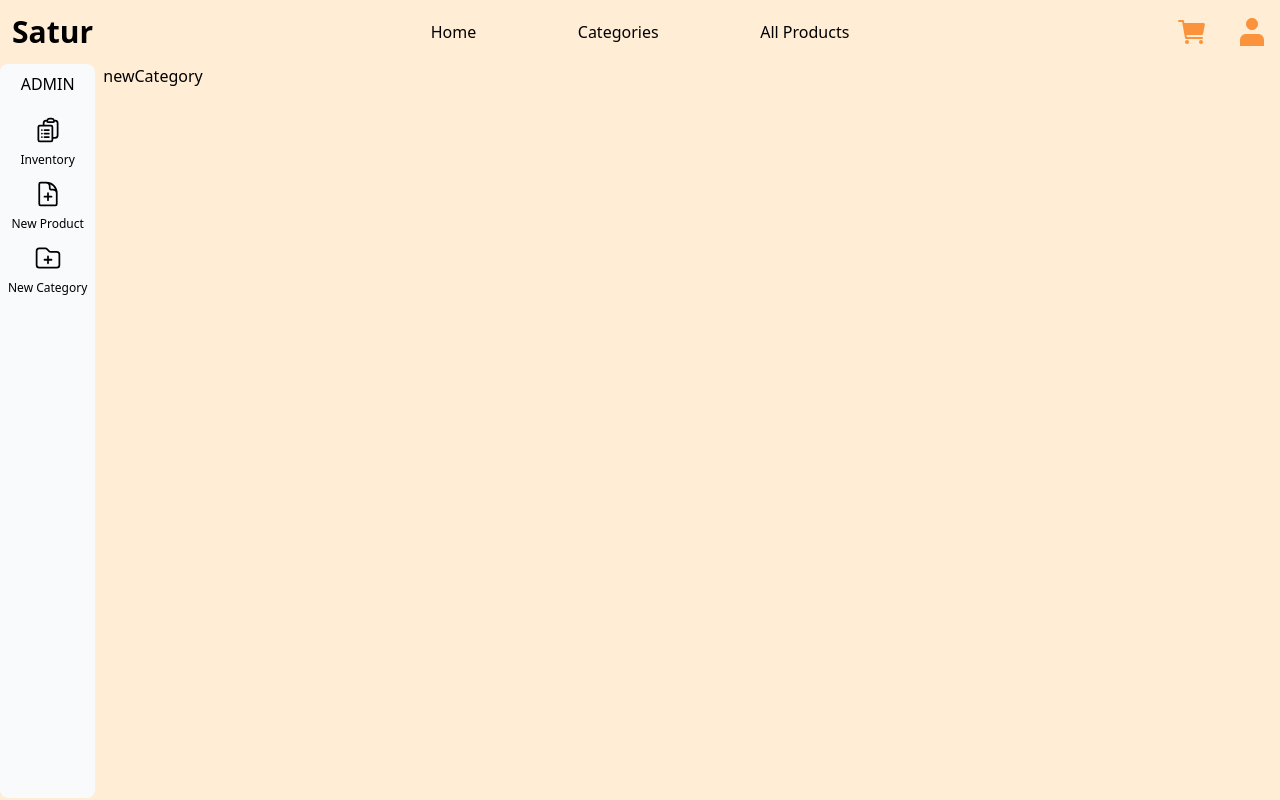
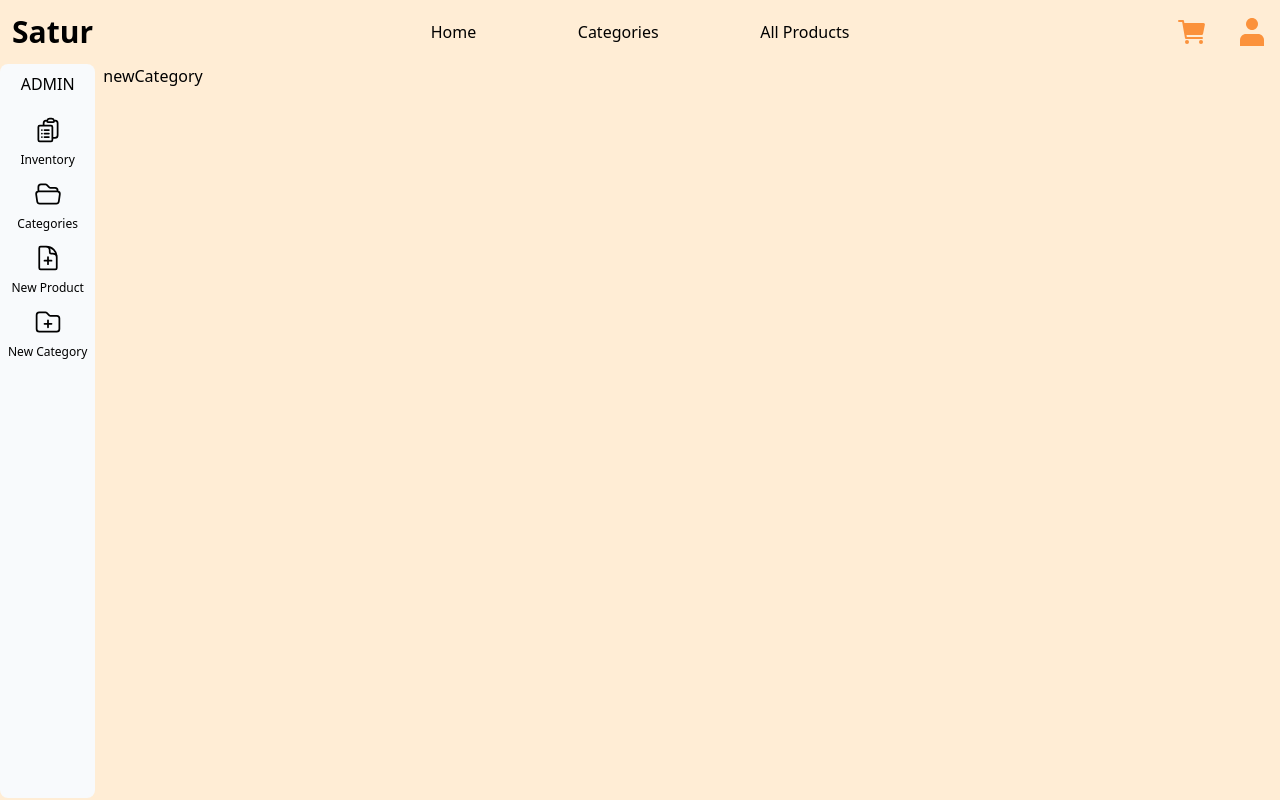
Before and after one commit to Eligio93/ec-commerce, a Next.js app: page /admin/newCategory in a window 1280 px wide. Built offline with nearby package versions, Linux system fonts and the light colour scheme; no server answers.

Commit message:
adds categories element

```diff
--- a/app/admin/layout.tsx
+++ b/app/admin/layout.tsx
@@ -1,6 +1,6 @@
 import Link from "next/link";
 import Image from "next/image";
-import { ClipboardDocumentListIcon, DocumentPlusIcon, FolderPlusIcon } from "@heroicons/react/24/outline";
+import { ClipboardDocumentListIcon, DocumentPlusIcon, FolderPlusIcon, FolderOpenIcon } from "@heroicons/react/24/outline";
 
 export default function AdminLayout({
     children,
@@ -15,6 +15,10 @@ export default function AdminLayout({
                     <ClipboardDocumentListIcon className="size-7" />
                     <p className='text-xs'>Inventory</p>
                 </Link>
+                <Link className="flex flex-col gap-2 items-center" href="/admin">
+                    <FolderOpenIcon className="size-7" />
+                    <p className='text-xs'>Categories</p>
+                </Link>
                 <Link className="flex flex-col gap-2 items-center" href="/admin/newProduct">
                     <DocumentPlusIcon className="size-7" />
                     <p className='text-xs text-center'>New Product</p>
```
